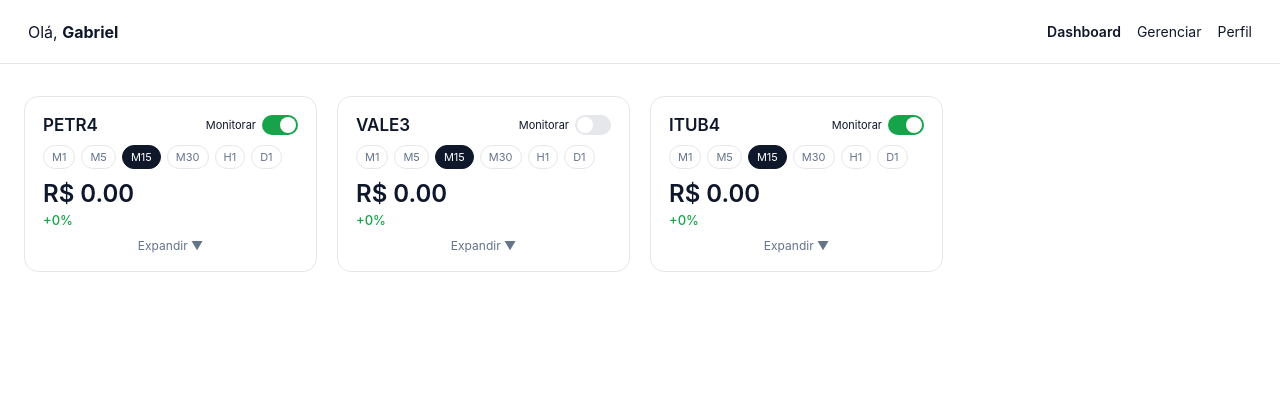
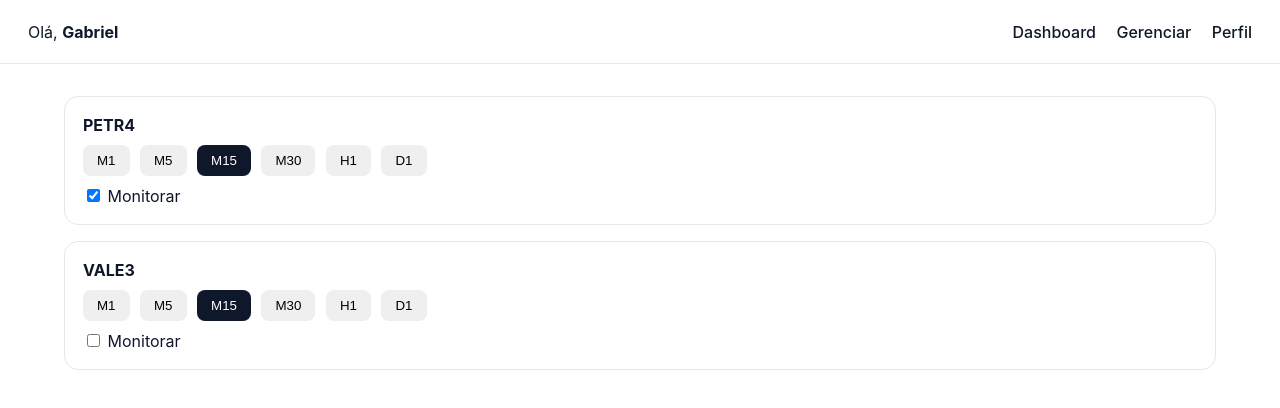
Before and after one commit to ferreiragah-dev/regero, a plain HTML site: page dashboard.html in a window 1280 px wide. Drawn offline with Linux system fonts and the light colour scheme.

Commit message:
Corrigido 3

```diff
--- a/app.js
+++ b/app.js
@@ -1,27 +1,40 @@
-const STORAGE = {
-  user: 'user_profile',
-  stocks: 'stocks_data'
-};
+const STORAGE_KEY = 'regero_state';
 
-function getUser() {
-  return JSON.parse(localStorage.getItem(STORAGE.user)) || {
-    name: 'Gabriel',
-    email: 'gabriel@email.com'
+function getState() {
+  return JSON.parse(localStorage.getItem(STORAGE_KEY)) || {
+    user: {
+      name: 'Gabriel',
+      email: 'gabriel@email.com'
+    },
+    stocks: [
+      { symbol: 'PETR4', monitor: true, tf: 'M15' },
+      { symbol: 'VALE3', monitor: false, tf: 'M15' }
+    ]
   };
 }
 
-function saveUser(data) {
-  localStorage.setItem(STORAGE.user, JSON.stringify(data));
+function saveState(state) {
+  localStorage.setItem(STORAGE_KEY, JSON.stringify(state));
 }
 
-function getStocks() {
-  return JSON.parse(localStorage.getItem(STORAGE.stocks)) || [
-    { symbol: 'PETR4', monitor: true },
-    { symbol: 'VALE3', monitor: false },
-    { symbol: 'ITUB4', monitor: true }
-  ];
+/* USER */
+function getUser() {
+  return getState().user;
 }
 
-function saveStocks(data) {
-  localStorage.setItem(STORAGE.stocks, JSON.stringify(data));
+function saveUser(user) {
+  const state = getState();
+  state.user = user;
+  saveState(state);
 }
+
+/* STOCKS */
+function getStocks() {
+  return getState().stocks;
+}
+
+function saveStocks(stocks) {
+  const state = getState();
+  state.stocks = stocks;
+  saveState(state);
+}
--- a/dashboard.html
+++ b/dashboard.html
@@ -1,209 +1,64 @@
 <!DOCTYPE html>
 <html lang="pt-BR">
 <head>
-  <meta charset="UTF-8" />
-  <title>Dashboard | Regero</title>
-  <meta name="viewport" content="width=device-width, initial-scale=1.0"/>
-
-  <link rel="stylesheet" href="styles.css" />
-
-  <style>
-    .board {
-      max-width: 1280px;
-      margin: 0 auto;
-      padding: 32px 24px;
-      display: grid;
-      grid-template-columns: repeat(auto-fill, minmax(280px, 1fr));
-      gap: 20px;
-    }
-
-    .card {
-      background: #fff;
-      border: 1px solid #e5e7eb;
-      border-radius: 14px;
-      padding: 18px;
-    }
-
-    .card-header {
-      display: flex;
-      justify-content: space-between;
-      align-items: center;
-    }
-
-    .symbol {
-      font-size: 17px;
-      font-weight: 600;
-    }
-
-    .toggle {
-      display: flex;
-      align-items: center;
-      gap: 6px;
-      font-size: 11px;
-      cursor: pointer;
-    }
-
-    .switch {
-      width: 36px;
-      height: 20px;
-      background: #e5e7eb;
-      border-radius: 999px;
-      position: relative;
-    }
-
-    .switch::after {
-      content: '';
-      width: 16px;
-      height: 16px;
-      background: #fff;
-      border-radius: 50%;
-      position: absolute;
-      top: 2px;
-      left: 2px;
-    }
-
-    .switch.on {
-      background: #16a34a;
-    }
-
-    .switch.on::after {
-      transform: translateX(16px);
-    }
-
-    .timeframes {
-      display: flex;
-      gap: 6px;
-      margin: 10px 0;
-      flex-wrap: wrap;
-    }
-
-    .tf {
-      padding: 4px 8px;
-      font-size: 11px;
-      border-radius: 999px;
-      border: 1px solid #e5e7eb;
-      color: #64748b;
-      cursor: pointer;
-    }
-
-    .tf.active {
-      background: #0f172a;
-      color: #fff;
-      border-color: #0f172a;
-    }
-
-    .price {
-      font-size: 24px;
-      font-weight: 600;
-      margin: 10px 0 4px;
-    }
-
-    .variation {
-      font-size: 13px;
-      font-weight: 500;
-    }
-
-    .up { color: #16a34a; }
-    .down { color: #dc2626; }
-
-    .details {
-      display: none;
-      margin-top: 10px;
-      font-size: 13px;
-    }
-
-    .expanded .details {
-      display: block;
-    }
-
-    .expand {
-      margin-top: 10px;
-      text-align: center;
-      cursor: pointer;
-      font-size: 12px;
-      color: #64748b;
-    }
-  </style>
+  <meta charset="UTF-8">
+  <title>Dashboard</title>
+  <link rel="stylesheet" href="styles.css">
 </head>
 <body>
 
 <div class="topbar">
-  <div>Olá, <strong id="username">bem-vindo</strong></div>
+  <div>Olá, <strong id="username"></strong></div>
   <div class="nav">
-    <a href="dashboard.html" class="active">Dashboard</a>
+    <a href="dashboard.html">Dashboard</a>
     <a href="manage.html">Gerenciar</a>
     <a href="profile.html">Perfil</a>
   </div>
 </div>
 
-<div class="board" id="board"></div>
+<div class="container" id="board"></div>
 
 <script src="app.js"></script>
 <script>
   const user = getUser();
-  document.getElementById('username').innerText = user.name || 'usuário';
+  document.getElementById('username').innerText = user.name;
 
+  const board = document.getElementById('board');
   const timeframes = ['M1','M5','M15','M30','H1','D1'];
-  const board = document.getElementById('board');
-
-  // NORMALIZAÇÃO SEGURA
-  let stocks = getStocks().map(s => ({
-    symbol: s.symbol,
-    monitor: !!s.monitor,
-    tf: s.tf || 'M15',
-    price: typeof s.price === 'number' ? s.price : 0,
-    var: typeof s.var === 'number' ? s.var : 0,
-    expanded: false
-  }));
 
   function render() {
+    const stocks = getStocks();
     board.innerHTML = stocks.map((s, i) => `
-      <div class="card ${s.expanded ? 'expanded' : ''}">
-        <div class="card-header">
-          <div class="symbol">${s.symbol}</div>
-          <div class="toggle" onclick="toggleMonitor(${i})">
-            <span>Monitorar</span>
-            <div class="switch ${s.monitor ? 'on' : ''}"></div>
-          </div>
-        </div>
+      <div class="card">
+        <strong>${s.symbol}</strong>
 
-        <div class="timeframes">
+        <div style="margin:10px 0">
           ${timeframes.map(tf => `
-            <div class="tf ${s.tf === tf ? 'active' : ''}"
-                 onclick="setTF(${i}, '${tf}')">${tf}</div>
+            <button onclick="setTF(${i},'${tf}')"
+              style="margin-right:6px; ${s.tf===tf?'background:#0f172a;color:#fff':''}">
+              ${tf}
+            </button>
           `).join('')}
         </div>
 
-        <div class="price">R$ ${(s.price || 0).toFixed(2)}</div>
-
-        <div class="variation ${s.var >= 0 ? 'up' : 'down'}">
-          ${s.var >= 0 ? '+' : ''}${s.var}%
-        </div>
-
-        <div class="details">
-          <div>Timeframe: ${s.tf}</div>
-          <div>Monitoramento: ${s.monitor ? 'Ativo' : 'Inativo'}</div>
-        </div>
-
-        <div class="expand" onclick="toggleExpand(${i})">
-          ${s.expanded ? 'Recolher ▲' : 'Expandir ▼'}
-        </div>
+        <label>
+          <input type="checkbox" ${s.monitor?'checked':''}
+                 onchange="toggle(${i})">
+          Monitorar
+        </label>
       </div>
     `).join('');
   }
 
-  function toggleMonitor(i) {
+  function toggle(i) {
+    const stocks = getStocks();
     stocks[i].monitor = !stocks[i].monitor;
     saveStocks(stocks);
     render();
   }
 
-  function toggleExpand(i) {
-    stocks[i].expanded = !stocks[i].expanded;
-    render();
-  }
-
   function setTF(i, tf) {
+    const stocks = getStocks();
     stocks[i].tf = tf;
     saveStocks(stocks);
     render();
--- a/styles.css
+++ b/styles.css
@@ -1,4 +1,3 @@
-
 * { box-sizing: border-box; }
 
 body {
@@ -14,27 +13,19 @@
   padding: 0 28px;
   border-bottom: 1px solid #e5e7eb;
   display: flex;
+  justify-content: space-between;
   align-items: center;
-  justify-content: space-between;
-}
-
-.nav {
-  display: flex;
-  gap: 16px;
 }
 
 .nav a {
+  margin-left: 16px;
   text-decoration: none;
-  font-size: 14px;
   color: #0f172a;
-}
-
-.nav a.active {
-  font-weight: 600;
+  font-weight: 500;
 }
 
 .container {
-  max-width: 900px;
+  max-width: 1200px;
   margin: 32px auto;
   padding: 0 24px;
 }
@@ -42,32 +33,18 @@
 .card {
   border: 1px solid #e5e7eb;
   border-radius: 14px;
-  padding: 20px;
-  margin-bottom: 20px;
-}
-
-label {
-  font-size: 13px;
-  color: #64748b;
-}
-
-input {
-  width: 100%;
-  padding: 10px;
-  border-radius: 8px;
-  border: 1px solid #e5e7eb;
-  margin: 6px 0 14px;
+  padding: 18px;
+  margin-bottom: 16px;
 }
 
 button {
-  padding: 10px 18px;
-  border-radius: 10px;
+  padding: 8px 14px;
+  border-radius: 8px;
   border: none;
   cursor: pointer;
-  font-size: 14px;
 }
 
 .primary {
   background: #2563eb;
-  color: #ffffff;
+  color: white;
 }
```
Also changed, not shown: manage.html (+11 -13 lines), profile.html (+7 -9 lines).
